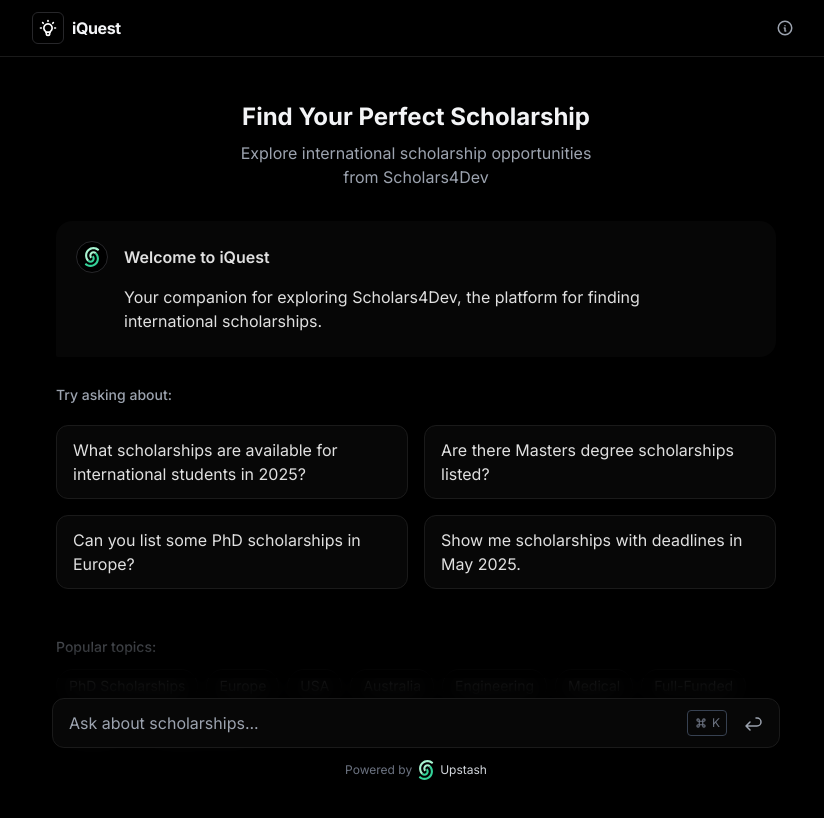
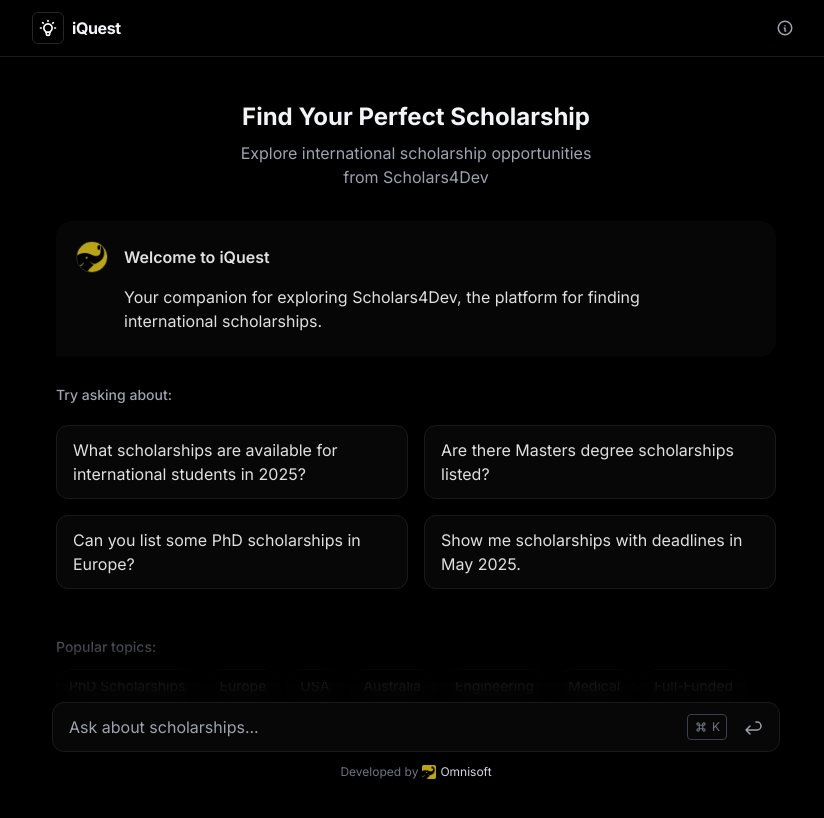
Before and after one commit to iBz-04/iQuest, a Next.js app: page / in a window 1280 px wide. Shown: the top 818 px of the page, without its empty margins (224-1048 px from the left). Built offline with nearby package versions, Linux system fonts and the light colour scheme.

Commit message:
feat: add branding

```diff
--- a/src/components/message.tsx
+++ b/src/components/message.tsx
@@ -2,7 +2,7 @@
 import Markdown from "markdown-to-jsx";
 import cx from "@/utils/cx";
 import { Message as MessageProps } from "ai/react";
-import UpstashLogo from "@/components/upstash-logo";
+import Image from 'next/image';
 import { IconUser } from "@tabler/icons-react";
 
 const Message: React.FC<MessageProps> = ({ content, role }) => {
@@ -48,12 +48,22 @@
   return (
     <div
       className={cx(
-        "flex items-center justify-center size-8 shrink-0 rounded-full",
+        "flex items-center justify-center size-8 shrink-0 rounded-full overflow-hidden",
         isUser ? "bg-black text-gray-300" : "bg-black border border-zinc-800",
         className,
       )}
     >
-      {isUser ? <IconUser size={20} /> : <UpstashLogo />}
+      {isUser ? (
+        <IconUser size={20} />
+      ) : (
+        <Image
+          src="/ele.png"
+          alt="iQuest logo"
+          width={32}
+          height={32}
+          className="object-cover w-full h-full"
+        />
+      )}
     </div>
   );
 };
--- a/src/components/powered-by.tsx
+++ b/src/components/powered-by.tsx
@@ -1,19 +1,25 @@
 import React from "react";
 import Link from "next/link";
-import UpstashLogo from "@/components/upstash-logo";
+import Image from 'next/image';
 
 const PoweredBy: React.FC = () => {
   return (
     <div className="flex justify-center mt-3">
       <div className="flex items-center gap-1 text-xs text-gray-500">
-        <span>Powered by</span>
+        <span>Developed by</span>
         <Link
-          href="https://github.com/iBz-04/iQuest"
+          href="https://github.com/OmniS0FT/iQuest"
           target="_blank"
           className="flex items-center gap-1 decoration-transparent hover:decoration-transparent hover:text-gray-300 hover:bg-transparent"
         >
-          <UpstashLogo size={14} />
-          <span>Upstash</span>
+          <Image
+            src="/ele.png"
+            alt="Powered by logo"
+            width={14}
+            height={14}
+            className="inline-block"
+          />
+          <span>Omnisoft</span>
         </Link>
       </div>
     </div>
```
Also changed, not shown: public/ele.png (added).
